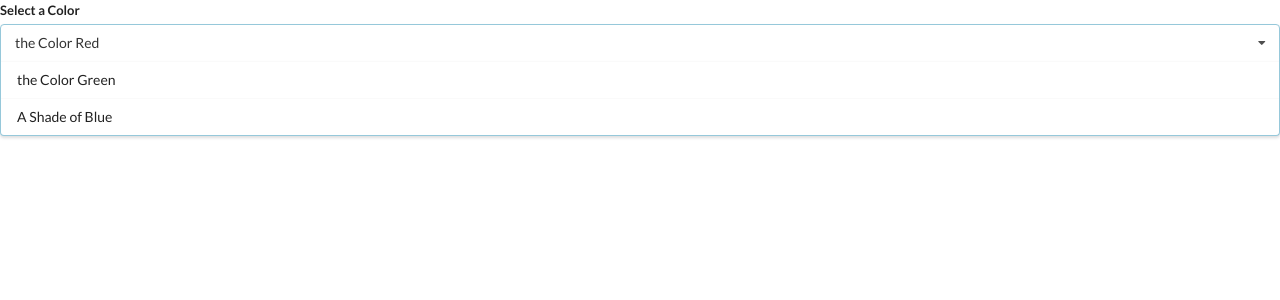
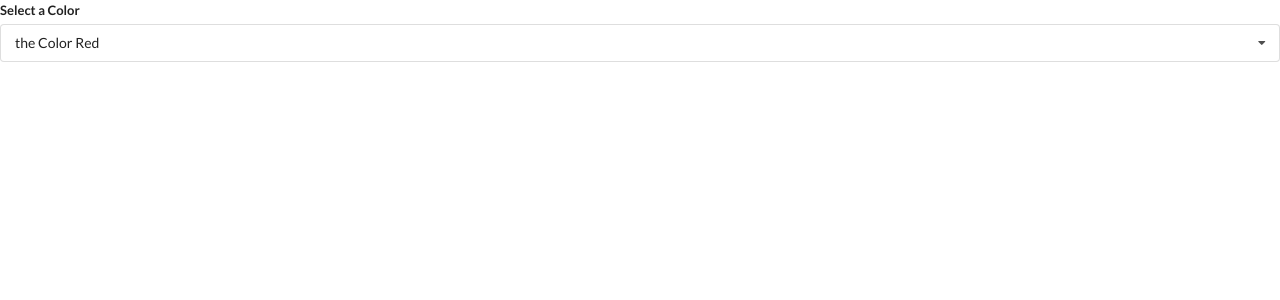
Before and after one commit to Alicerichardson28/widgets-with-react-hooks, a React (Create React App) app: page / in a window 1280 px wide. Shown: the top 300 px of the page. Built offline with nearby package versions, Linux system fonts and the light colour scheme.

Commit message:
adding state name open and set to false, using onClick to toggle and changing the state

```diff
--- a/src/components/Dropdown.js
+++ b/src/components/Dropdown.js
@@ -1,6 +1,7 @@
-import React from 'react'
+import React, { useState } from 'react'
 
 const Dropdown = ({ options, selected, onSelectedChange }) => {
+    const [open, setOpen] = useState(false);
     const renderedOptions = options.map((option) => {
         if(option.value === selected.value){
             return null
@@ -19,10 +20,13 @@
         <div className="ui form">
             <div className="field">
                 <label className="label">Select a Color</label>
-                <div className="ui selection dropdown visible active">
+                <div
+                    onClick={() => setOpen(!open)}
+                    className={`ui selection dropdown ${open ? 'visible active' : ''}`}
+                >
                     <i className="dropdown icon"></i>
                     <div className="text">{selected.label}</div>
-                    <div className="menu visible transition">
+                    <div className={`menu ${open ? 'visible transition' : ''}`}>
                         {renderedOptions}
                     </div>
                 </div>
```
